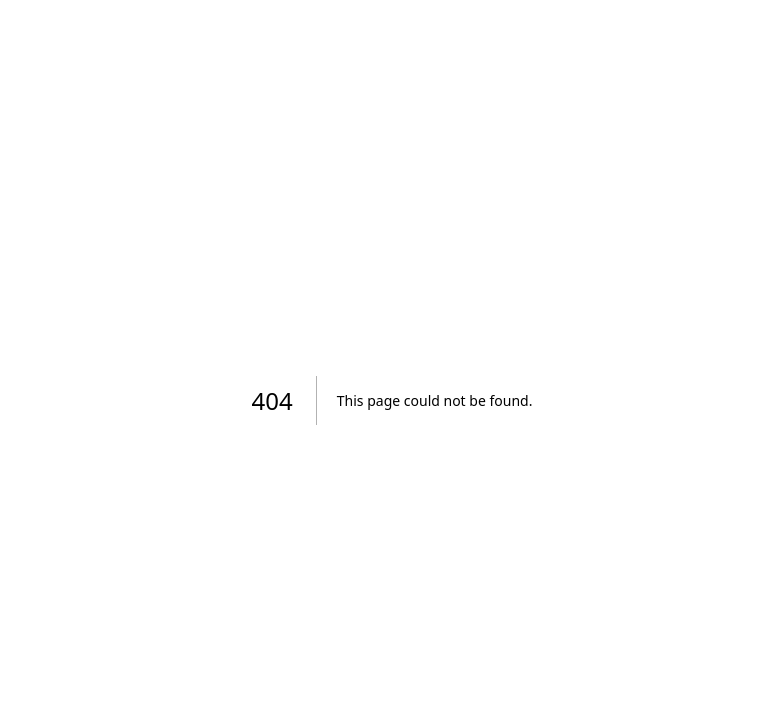
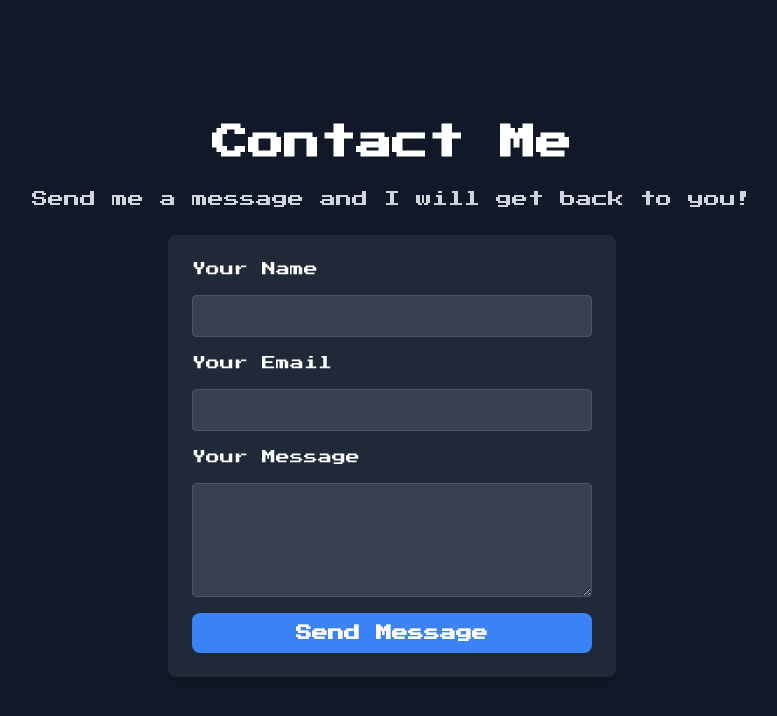
Before and after one commit to CarlosPantin/ArPortfolio, a Next.js app: page /contact in a window 1280 px wide. Before the commit this address had no page. Shown: the top 716 px of the page, without its empty margins (248-1025 px from the left). Built offline with nearby package versions, Linux system fonts and the light colour scheme.

Commit message:
ContactMe

```diff
--- /dev/null
+++ b/src/app/contact/page.tsx
@@ -0,0 +1,86 @@
+"use client";
+
+import { useState } from "react";
+
+export default function ContactPage() {
+  const [submitted, setSubmitted] = useState(false);
+
+  const handleSubmit = async (event: React.FormEvent<HTMLFormElement>) => {
+    event.preventDefault();
+
+    const formData = new FormData(event.currentTarget);
+
+    try {
+      await fetch("https://formsubmit.co/carlospantinpang@outlook.com", {
+        method: "POST",
+        body: formData,
+      });
+
+      setSubmitted(true);
+    } catch (error) {
+      console.error("Form submission error:", error);
+      setSubmitted(true);
+    }
+  };
+
+  return (
+    <div className="flex flex-col items-center justify-center min-h-screen bg-gray-900 text-white px-6">
+      {!submitted ? (
+        <>
+          <h1 className="text-4xl font-bold mb-6">Contact Me</h1>
+          <p className="mb-6 text-gray-300">
+            Send me a message and I will get back to you!
+          </p>
+
+          <form
+            onSubmit={handleSubmit}
+            className="bg-gray-800 p-6 rounded-lg shadow-lg w-full max-w-md flex flex-col gap-4"
+          >
+            <input type="hidden" name="_captcha" value="false" />
+            <input
+              type="hidden"
+              name="_next"
+              value="https://yourwebsite.com/thank-you"
+            />
+
+            <label className="text-sm">Your Name</label>
+            <input
+              type="text"
+              name="name"
+              required
+              className="p-2 rounded bg-gray-700 border border-gray-600 text-white"
+            />
+
+            <label className="text-sm">Your Email</label>
+            <input
+              type="email"
+              name="email"
+              required
+              className="p-2 rounded bg-gray-700 border border-gray-600 text-white"
+            />
+
+            <label className="text-sm">Your Message</label>
+            <textarea
+              name="message"
+              required
+              rows={4}
+              className="p-2 rounded bg-gray-700 border border-gray-600 text-white"
+            ></textarea>
+
+            <button
+              type="submit"
+              className="bg-blue-500 hover:bg-blue-600 py-2 px-4 rounded-lg font-semibold transition-all"
+            >
+              Send Message
+            </button>
+          </form>
+        </>
+      ) : (
+        <div className="bg-green-600 text-white p-6 rounded-lg shadow-lg text-center">
+          <h2 className="text-2xl font-bold">✅ Message Sent!</h2>
+          <p className="mt-2">I will get back to you soon.</p>
+        </div>
+      )}
+    </div>
+  );
+}
--- a/src/app/thank-you/page.tsx
+++ b/src/app/thank-you/page.tsx
@@ -21,12 +21,22 @@ export default function ThankYouPage() {
         <p className="text-lg sm:text-xl md:text-2xl mb-12">
           You have completed all the levels. Hope you enjoyed my game!!!!!
         </p>
+
+        <div className="flex flex-col gap-4">
           <Link
             href="/"
             className="bg-blue-600 hover:bg-blue-700 text-white font-semibold py-3 px-6 rounded-lg transition-all duration-300"
           >
             Main Menu
           </Link>
+
+          <Link
+            href="/contact"
+            className="bg-green-600 hover:bg-green-700 text-white font-semibold py-3 px-6 rounded-lg transition-all duration-300"
+          >
+            Contact Me
+          </Link>
+        </div>
       </motion.div>
     </div>
   );
```
Lines whose indentation alone changed are shown as unchanged.
